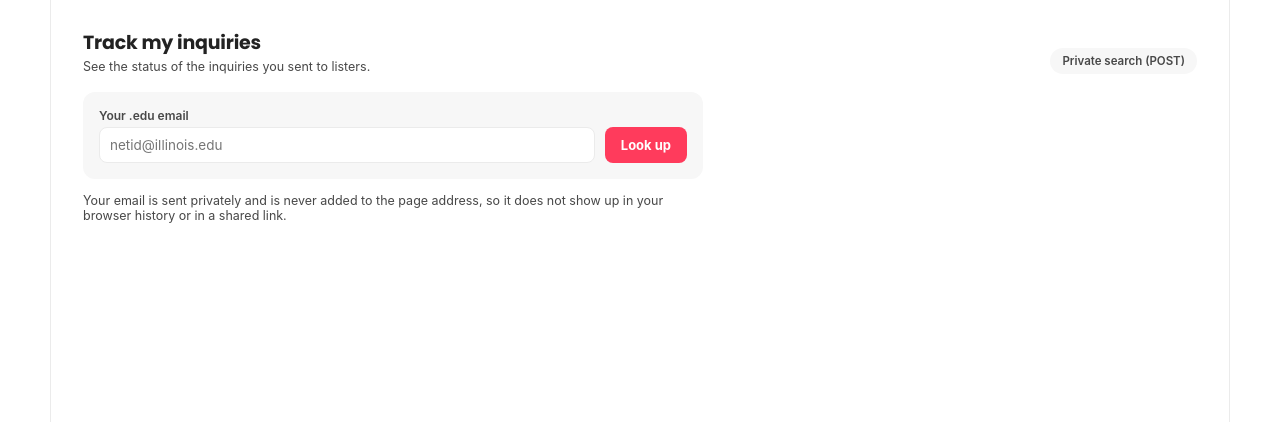
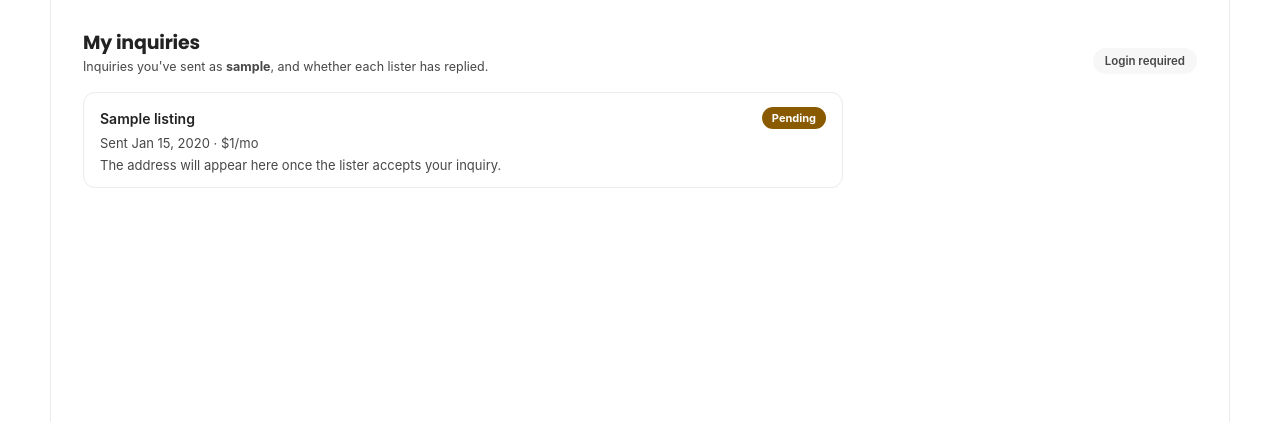
Before and after one commit to SurutheJ/2_Unleased, a Django app: page /listings/my-inquiries/ in a window 1280 px wide. Shown: the part 82-504 px from the top of the page. Run offline with Django 5.2, Linux system fonts and the light colour scheme; a user stored in the database is signed in; tables that the repository leaves empty hold one stand-in row (values such as "Sample post").

Commit message:
A5 Part 1: protect private pages and APIs, hide protected nav tabs, tie inquiries to request.user

```diff
--- a/listings/templates/listings/inquiry_lookup.html
+++ b/listings/templates/listings/inquiry_lookup.html
@@ -42,26 +42,13 @@
 {% block content %}
   <div class="section-head">
     <div>
-      <h2>Track my inquiries</h2>
-      <div class="sub">See the status of the inquiries you sent to listers.</div>
+      <h2>My inquiries</h2>
+      <div class="sub">Inquiries you've sent as <b>{{ user.username }}</b>, and whether each lister has replied.</div>
     </div>
-    <span class="pill">Private search (POST)</span>
+    <span class="pill">Login required</span>
   </div>
 
-  {# method="post": the email goes in the request body, not the URL. #}
-  <form class="lookup-form" method="post" action="{% url 'listings:inquiries' %}">
-    {% csrf_token %}
-    <div>
-      <label for="edu_email">Your .edu email</label>
-      <input id="edu_email" name="edu_email" type="email" required placeholder="netid@illinois.edu" value="{{ email }}">
-    </div>
-    <button class="btn" type="submit">Look up</button>
-  </form>
-  <p class="note">Your email is sent privately and is never added to the page address, so it does not show up in your browser history or in a shared link.</p>
-
-  {% if error %}<p class="error">{{ error }}</p>{% endif %}
-
-  {% if submitted and not error %}
+  {# Only request.user's own inquiries are ever loaded (see InquiryLookupView). #}
   <ul class="inq-list">
     {% for inquiry in inquiries %}
       <li class="inq">
@@ -80,10 +67,9 @@
     {% empty %}
       <li class="empty">
         <div class="empty-icon">{% include "partials/_house_icon.html" %}</div>
-          <h3>No inquiries found</h3>
-          <p>We could not find any inquiries sent from that email. Check the spelling, or <a href="{% url 'listings:search' %}"><u>search listings</u></a> to send your first one.</p>
+        <h3>No inquiries yet</h3>
+        <p>When you message a lister from a listing page, it shows up here. <a href="{% url 'listings:search' %}"><u>Search listings</u></a> to send your first one.</p>
       </li>
     {% endfor %}
   </ul>
-  {% endif %}
 {% endblock %}
--- a/listings/views.py
+++ b/listings/views.py
@@ -18,6 +18,9 @@ from django.shortcuts import get_object_or_404, render
 from django.urls import reverse
 from django.utils import timezone
 from django.template import loader
+from django.contrib.auth.decorators import login_required
+from django.contrib.auth.mixins import LoginRequiredMixin
+from django.contrib.auth.views import redirect_to_login
 from django.views import View
 from django.views.generic import DetailView, ListView
 
@@ -39,6 +42,24 @@ def allow_cross_origin(view):
         response = view(request, *args, **kwargs)
         response['Access-Control-Allow-Origin'] = '*'
         return response
+    return wrapped
+
+
+def api_login_required(view):
+    """
+    Like @login_required, but for JSON APIs: a logged-out request gets a
+    401 JSON error instead of being redirected to the HTML login page,
+    which a script or chart could not use anyway.
+    """
+    @wraps(view)
+    def wrapped(request, *args, **kwargs):
+        if not request.user.is_authenticated:
+            return JsonResponse(
+                {'error': 'Authentication required. Log in to use this API.',
+                 'login_url': request.build_absolute_uri(reverse('account_login'))},
+                status=401,
+            )
+        return view(request, *args, **kwargs)
     return wrapped
 
 # All four list views share ONE template. The views differ in how they fetch
@@ -120,28 +141,25 @@ class ListingDetailView(DetailView):
     context_object_name = 'listing'
 
     def post(self, request, *args, **kwargs):
+        # Anyone can view a listing, but sending an inquiry needs an account.
+        if not request.user.is_authenticated:
+            return redirect_to_login(request.get_full_path())
+
         self.object = self.get_object()
-        edu_email = request.POST.get('edu_email', '').strip().lower()
         message = request.POST.get('message', '').strip()
-
         error = ''
         sent = False
-        seeker = UnleasedUser.objects.filter(edu_email__iexact=edu_email).first()
 
-        if not edu_email.endswith('.edu'):
-            error = 'Please enter the .edu email you used on Unleased.'
-        elif not message:
+        if not message:
             error = 'Please include a short message for the lister.'
-        elif seeker is None:
-            error = 'No Unleased account found for that email — sign up first.'
-        elif seeker.pk == self.object.lister_id:
+        elif request.user.pk == self.object.lister_id:
             error = "You can't send an inquiry about your own listing."
         else:
             # get_or_create respects the unique_inquiry_per_seeker_listing
             # constraint: resubmitting the form won't create duplicate rows.
             Inquiry.objects.get_or_create(
                 listing=self.object,
-                seeker=seeker,
+                seeker=request.user,
                 defaults={'message': message},
             )
             sent = True
@@ -212,48 +230,28 @@ def listing_search(request):
     return render(request, 'listings/listing_search.html', context)
 
 
-class InquiryLookupView(View):
+class InquiryLookupView(LoginRequiredMixin, View):
     """
-    PRIVATE search, submitted with POST: "Track my inquiries".
+    "My inquiries": the logged-in seeker's own inquiries and their status.
 
-    A seeker types their .edu email to see the inquiries they have sent and
-    whether each one was accepted. This is personal data (an email address,
-    and for accepted inquiries the listing's private street address), so it
-    should NOT end up in the URL, browser history, bookmarks or server logs.
-    POST sends the email in the request body instead, and {% csrf_token %}
-    protects the form. Refreshing or sharing the page does not replay it.
+    Before A5 this page looked inquiries up by a typed .edu email (sent with
+    POST so it stayed out of the URL), which meant anyone who knew someone's
+    email could see their inquiries. Now it requires login and only ever
+    shows request.user's own inquiries, so there is nothing to type or leak.
+    Accepted inquiries still reveal the listing's private street address.
     """
     template_name = 'listings/inquiry_lookup.html'
 
     def get(self, request):
-        # First visit: just show the empty form.
-        return render(request, self.template_name, {'submitted': False})
-
-    def post(self, request):
-        email = request.POST.get('edu_email', '').strip().lower()
-        error = ''
-        inquiries = Inquiry.objects.none()
-
-        if not email.endswith('.edu'):
-            error = 'Please enter the .edu email you used on Unleased.'
-        else:
-            # Relationship-spanning lookup: Inquiry -> seeker (UnleasedUser).
-            # We never show the email back in a URL; it only lives in this request.
-            inquiries = (
-                Inquiry.objects
-                .filter(seeker__edu_email__iexact=email)
-                .select_related('listing')
-            )
-
-        context = {
-            'submitted': True,
-            'email': email,
-            'error': error,
-            'inquiries': inquiries,
-        }
-        return render(request, self.template_name, context)
+        inquiries = (
+            Inquiry.objects
+            .filter(seeker=request.user)        # only your own
+            .select_related('listing')
+        )
+        return render(request, self.template_name, {'inquiries': inquiries})
 
 
+@login_required
 def listing_insights(request):
     """
     Insights page: summary numbers computed by the database with the ORM.
@@ -318,6 +316,7 @@ STATUS_COLORS = {
 }
 
 
+@login_required
 def listing_status_chart(request):
     """
     Renders a bar chart of listing counts per status as a PNG image.
@@ -396,7 +395,7 @@ def _filter_listings(request):
     return results
 
 
-@allow_cross_origin
+@api_login_required
 def listing_api(request):
     """
     Public JSON API (FBV): GET /listings/api/?q=...&max_rent=...&status=...
@@ -426,7 +425,7 @@ def listing_api(request):
     return JsonResponse(data)
 
 
-@allow_cross_origin
+@api_login_required
 def listing_api_text(request):
     """
     Same data and same query-param filters as listing_api(), but returned
@@ -447,6 +446,9 @@ def listing_api_text(request):
 @allow_cross_origin
 def listing_api_by_status(request):
     """
+    THE PUBLIC API (A5 Part 3): no login needed, open to other sites (CORS).
+    Every other JSON API in this file requires login.
+
     Chart-ready JSON (FBV): GET /listings/api/by-status/
 
     Same GROUP BY as the Insights page's "by status" table, but returned as
@@ -470,6 +472,7 @@ def listing_api_by_status(request):
     return JsonResponse(data, safe=False)
 
 
+@login_required
 def vega_charts(request):
     """Page embedding the two Vega-Lite charts, each reading a listings:api* endpoint directly."""
     return render(request, 'listings/vega_charts.html')
@@ -488,11 +491,13 @@ VEGA_CHARTS = {
         'file': 'chart1-bar-by-status.vl.json',
         'api_route': 'listings:api_by_status',
         'api_view': listing_api_by_status,
+        'public': True,      # built on the public API
     },
     'chart2': {
         'file': 'chart2-scatter-rent-vs-bedrooms.vl.json',
         'api_route': 'listings:api',
         'api_view': listing_api,
+        'public': False,     # built on a protected API, so login required
     },
 }
 
@@ -516,7 +521,9 @@ def vega_chart_spec(request, chart):
     this (localhost or PythonAnywhere), so this link can be pasted straight
     into the online Vega-Lite editor and the chart loads live data.
     """
-    spec, _ = _vega_spec(request, chart)
+    spec, config = _vega_spec(request, chart)
+    if not config['public'] and not request.user.is_authenticated:
+        return JsonResponse({'error': 'Authentication required for this chart.'}, status=401)
     return JsonResponse(spec, json_dumps_params={'indent': 2})
 
 
@@ -533,6 +540,8 @@ def vega_chart_png(request, chart):
     The PNG is built in memory and sent as bytes, never written to disk.
     """
     spec, config = _vega_spec(request, chart)
+    if not config['public'] and not request.user.is_authenticated:
+        return HttpResponse('Log in to view this chart.', status=401, content_type='text/plain')
     api_payload = json.loads(config['api_view'](request).content)
 
     data_format = spec['data'].get('format', {})
@@ -568,7 +577,7 @@ def _haversine_miles(lat1, lon1, lat2, lon2):
     return earth_radius_miles * 2 * math.atan2(math.sqrt(a), math.sqrt(1 - a))
 
 
-@allow_cross_origin
+@api_login_required
 def listing_proximity(request):
     """
     PUBLIC JSON API (FBV): GET /listings/api/proximity/?listing_id=<pk>
@@ -621,6 +630,7 @@ def listing_proximity(request):
     })
 
 
+@login_required
 def listing_proximity_page(request):
     """HTML page: pick a listing, fetch listing_proximity() client-side, show the result."""
     context = {'listings': Listing.objects.select_related('lister')}
@@ -673,6 +683,7 @@ def _export_filename(extension):
     return f"listings_{timezone.localtime():%Y-%m-%d_%H-%M}.{extension}"
 
 
+@login_required
 def export_listings_csv(request):
     """Download every listing as CSV: header row first, then one row per listing."""
     response = HttpResponse(content_type='text/csv')
@@ -683,6 +694,7 @@ def export_listings_csv(request):
     return response
 
 
+@login_required
 def export_listings_json(request):
     """Download every listing as pretty-printed JSON with generated_at / record_count metadata."""
     rows = _export_rows()
@@ -698,6 +710,7 @@ def export_listings_json(request):
     return response
 
 
+@login_required
 def listing_reports(request):
     """
     Reports page: totals line, two grouped summaries, and the export buttons.
--- a/templates/partials/_navbar.html
+++ b/templates/partials/_navbar.html
@@ -28,6 +28,8 @@
         <svg viewBox="0 0 24 24" stroke-width="2" stroke-linecap="round" stroke-linejoin="round"><circle cx="11" cy="11" r="7"/><path d="M20 20l-4-4"/></svg>
         <span>Search</span>
       </a>
+      {# Protected pages: only shown once logged in (they require login anyway). #}
+      {% if user.is_authenticated %}
       <a class="tab {% if current == 'listings:inquiries' %}active{% endif %}" href="{% url 'listings:inquiries' %}">
         <svg viewBox="0 0 24 24" stroke-width="2" stroke-linecap="round" stroke-linejoin="round"><rect x="3" y="5" width="18" height="14" rx="2"/><path d="M3 7l9 6 9-6"/></svg>
         <span>My inquiries</span>
@@ -48,6 +50,7 @@
         <svg viewBox="0 0 24 24" stroke-width="2" stroke-linecap="round" stroke-linejoin="round"><path d="M14 3H6a1 1 0 00-1 1v16a1 1 0 001 1h12a1 1 0 001-1V8z"/><path d="M14 3v5h5"/><path d="M9 13h6M9 17h6"/></svg>
         <span>Reports</span>
       </a>
+      {% endif %}
     {% endwith %}
   </nav>
 
```
Also changed, not shown: listings/templates/listings/listing_detail.html (+10 -3 lines), listings/tests.py (+90 -40 lines). Lines whose indentation alone changed are shown as unchanged.
